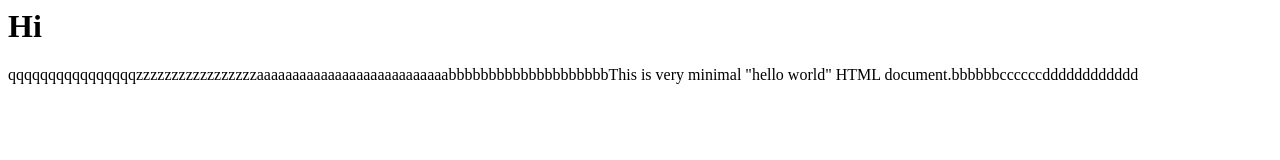
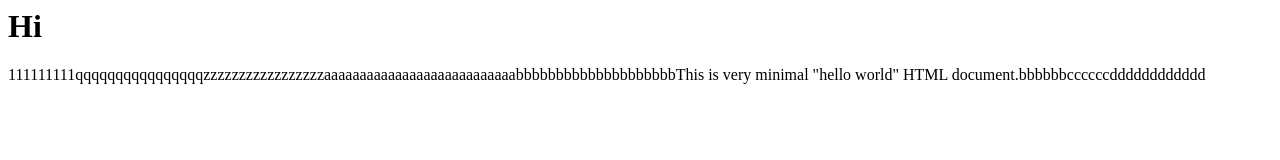
Before and after one commit to lucrlessard/testhtmlluc, a plain HTML site: page index.html in a window 1280 px wide. Drawn offline with Linux system fonts and the light colour scheme.

Commit message:
1echangemenrbranche

```diff
--- a/index.html
+++ b/index.html
@@ -6,6 +6,6 @@
    </HEAD>
 <BODY>
    <H1>Hi</H1>
-   <P>qqqqqqqqqqqqqqqqzzzzzzzzzzzzzzzzzaaaaaaaaaaaaaaaaaaaaaaaaaaabbbbbbbbbbbbbbbbbbbbThis is very minimal "hello world" HTML document.bbbbbbccccccdddddddddddd</P>
+   <P>111111111qqqqqqqqqqqqqqqqzzzzzzzzzzzzzzzzzaaaaaaaaaaaaaaaaaaaaaaaaaaabbbbbbbbbbbbbbbbbbbbThis is very minimal "hello world" HTML document.bbbbbbccccccdddddddddddd</P>
 </BODY>
 </HTML>
```
